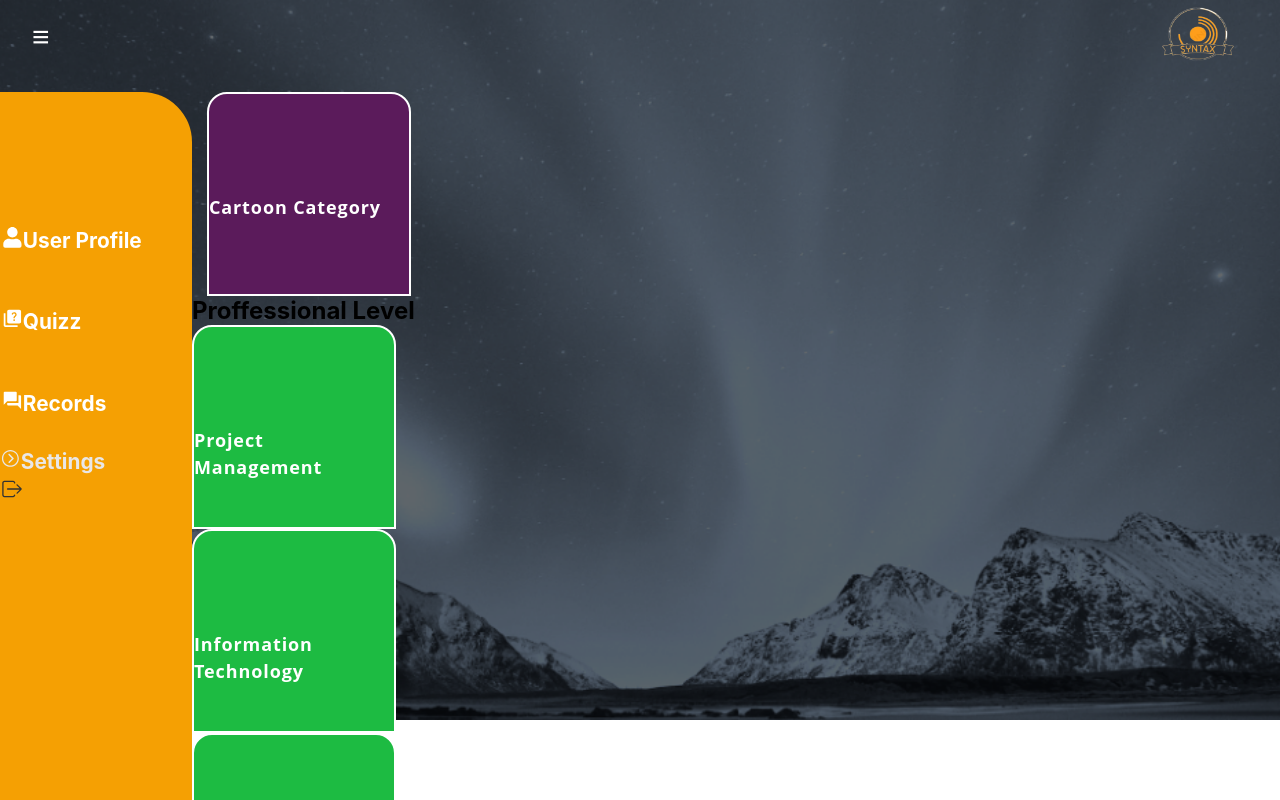
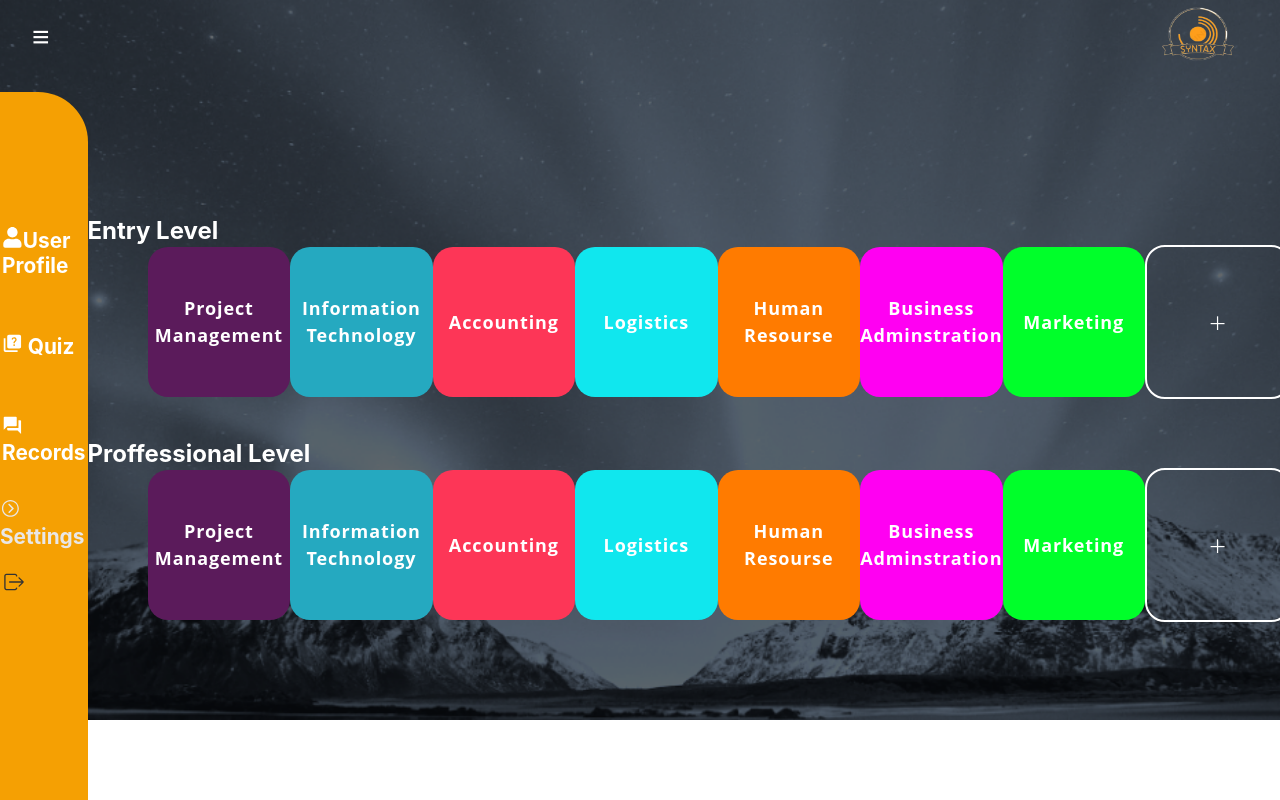
Before and after one commit to Adetoke0987/SyntaxQuizz, a React (Vite) app: page /dashboard/quiz in a window 1280 px wide. Shown: the top 800 px of the page. Built offline with nearby package versions, Linux system fonts and the light colour scheme.

Commit message:
updated version
updated version

```diff
--- a/src/components/navigation/Navbar.jsx
+++ b/src/components/navigation/Navbar.jsx
@@ -1,15 +1,16 @@
+
 import React, { useState } from "react";
-// import { NavLink } from "react-router-dom";
+import { NavLink } from "react-router-dom";
 import style from "./Navbar.module.css";
-import { IoMdClose } from "react-icons/io";
-import syntax from "../../../src/assets/logo2.png";
-import NavLinks from "../navlinks/NavLinks";
+import { IoMdClose } from 'react-icons/io';
+import syntax from '../../../src/assets/logo2.png'
 
 const Navbar = () => {
+
   const [isOpen, setIsOpen] = useState(false);
 
   const toggleMenu = () => {
-    const data = !isOpen;
+    const data = !isOpen
     setIsOpen(data);
   };
   // const revealLinks = ()=>{
@@ -38,56 +39,49 @@ const Navbar = () => {
   //     hideLinks();
   //   }
   // };
-  const navLinks = [
-    {
-      to: "/",
-      children: "Home",
-      className: style.navlink
-    },
-    {
-      to: "/help",
-      children: "Help",
-      className: style.navlink
-    },
-    {
-      to: "/login",
-      children: "Login",
-      className: style.navlink
-    },
-    {
-      to: "/signup",
-      children: "SignUp",
-      className: style.navlink
-    },
-    {
-      to: "/signup",
-      children: "Create Quiz",
-      className: style.createbutton
-    }
-  ]
+
+
   return (
     <nav className={style.navbarContainer}>
       <div className={style.text2}>
-        <div onClick={toggleMenu}>
-          {isOpen ? <IoMdClose className={ `${isOpen? style.hamburger: ""}`} /> : <span className={`${!isOpen ? style.hamburger:""}`}>≡</span>}
+        <div onClick={toggleMenu} >
+          {isOpen ? <IoMdClose /> : <span className={style.hamburger}>≡</span>}
         </div>
         {isOpen && (
-          <div className={style.linkscontainer}>
-           {
-            navLinks.map(({to,children,className})=>(
-              <NavLinks to={to} children={children} className={className} />
+            <div className={style.linkscontainer}>
+            <NavLink to="/" className={style.navlink}>
+              Home
+            </NavLink>
+            <NavLink to="/help" className={style.navlink}>
+              Help
+            </NavLink>
+            <NavLink to="/login" className={style.navlink}>
+              Login
+            </NavLink>
+            <NavLink to="/signup" className={style.navlink}>
+              Sign up
+            </NavLink>
 
-            ))
-           }
+            <NavLink to="/signup" className={style.createbutton}>
+              Create Quiz
+            </NavLink>
+
           </div>
         )}
+
+
+
+
+
       </div>
+
 
       <div className={style.logocontainer}>
         {/* <NavLink to="/"> */}
-        <img src={syntax} alt="logo" className={style.logo} />
+          <img src={syntax} alt="logo" className={style.logo}/>
         {/* </NavLink> */}
       </div>
+
     </nav>
   );
 };
--- a/src/components/navigation/Navbar.module.css
+++ b/src/components/navigation/Navbar.module.css
@@ -1,6 +1,4 @@
-.active{
-  background-color: darkblue;
-}
+
 
 .navbarContainer {
     display: flex;
@@ -17,11 +15,6 @@
     font-size: 30px;
     font-weight: 700;
     cursor: pointer;
-  }
-  .hamburger:hover{
-    font-size: 40px;
-    padding: 10px;
-    color: orange;
   }
   .text2{
     display: flex;
@@ -50,10 +43,6 @@
     /* transition: transform 5.5s ease;
     transform: translateY(-40%); */
 
-
-  }
-  .linkscontainer:hover{
-    width: 24vw;
   }
   /* .linkscontainer .navlink .active{
     transform: translateY(0);
@@ -64,7 +53,6 @@
     text-decoration: none;
     margin-right: 20px;
     font-weight: 500;
-    font-size: 20px;
     /* opacity: 0;
     transition: opacity 5.5s ease; */
 
@@ -74,15 +62,8 @@
   } */
 
   .navlink:hover {
-    /* text-decoration: none; */
-    text-align: center;
-    font-size: 30px;
-    border: 2px solid orange;
-    /* background-color: bisque; */
-    width: 100px;
-    border-radius: 5px;
-    height: 100%;
-    margin-left: 10px;
+    text-decoration: none;
+
   }
 
 
@@ -98,9 +79,11 @@
   }
 
   .createbutton:hover {
-    background-color: white;
-    font-size: 20px;
-    color: orange;
+    background-color: #0f0f10;
     cursor: pointer;
 
   }
+  .active{
+    border: 2px solid orange;
+     border-bottom: 3px solid rgb(245, 160, 3);
+}
--- a/src/components/navlinks/NavLinks.jsx
+++ b/src/components/navlinks/NavLinks.jsx
@@ -1,10 +1,10 @@
 import { NavLink } from 'react-router-dom'
 import './navlink.module.css'
 
-const NavLinks = ({to, children, icon, className}) => {
+const NavLinks = ({to, children, icon}) => {
   return (
     <>
-      <NavLink  to={to} className={className}>
+      <NavLink  to={to}>
         <div >
             <span>{icon}</span>
             <span>{children}</span>
--- a/src/components/navlinks/navlink.module.css
+++ b/src/components/navlinks/navlink.module.css
@@ -0,0 +1,12 @@
+a{
+    display: flex;
+    align-items: center;
+    padding: 1em 0 1em 0;
+    cursor: pointer;
+    text-decoration: none;
+    color: white;
+    width: 100%;
+    height: 100%;
+    margin: 2px;
+
+}
--- a/src/components/sidebar/Sidebar.jsx
+++ b/src/components/sidebar/Sidebar.jsx
@@ -24,57 +24,30 @@ const Sidebar = ({ onLogout }) => {
     const changed = !showSettingsDropdown;
     setShowSettingsDropdown(changed);
   };
-  const sideBarLinks = [
-    {
-      to: "/dashboard",
-      icon: <FaUser/>,
-      children: "User Profile"
-    },
-    {
-      to: "/dashboard/quiz",
-      icon: <MdQuiz />,
-      children: "Quizz"
-    },
-    {
-      to: "/dashboard/records",
-      icon: <MdQuestionAnswer />,
-      children: "Records"
-    }
-  ]
-  const dropDown = [
-    {
-      to: "/dashboard/settings",
-      icon:    <FiSettings />,
-      children: "General Settings"
-    },
-    {
-      to: "/dashboard/settings/notification",
-      icon:     <MdEditNotifications />,
-      children: "Notification Settings"
-    },
-    {
-      to: "/dashboard/settings/quizset",
-      icon:     <MdOutlineDisplaySettings />,
-      children: "Quiz Settings"
-    }
-
-  ]
 
   return (
     <div id={style.sidewrapper}>
       <div id={style.gold}>
         <div id={style.links}>
-          {
-            sideBarLinks.map(({to,children,icon})=>(
-              <NavLinks to={to} children={children} icon={icon} className={style.a} />
-            ))
-          }
+          <NavLinks to="/dashboard/" icon={<FaUser />} label="User Profile" className={style.linktext}>
+             User Profile
+          </NavLinks>
+          <NavLinks to="/dashboard/quiz" icon={<MdQuiz />} label="Quiz">
+            {" "}
+            Quiz
+          </NavLinks>
+          <NavLinks
+            to="/dashboard/records"
+            icon={<MdQuestionAnswer />}
+            label="Records"
+          >
+            Records
+          </NavLinks>{" "}
           {/* Dropdown for Settings */}
-          <div >
+          <div className="dropdown-wrapper">
             <div
-
+              className="dropdown-header"
               onClick={change}
-              className={`${style.drop} ${showSettingsDropdown? style.active: ""}`}
             >
               <span>
                 {showSettingsDropdown ? (
@@ -86,12 +59,23 @@ const Sidebar = ({ onLogout }) => {
               <span id="drp">Settings</span>
             </div>
             {showSettingsDropdown && (
-              <div className={style.dropInfo}>
-               {
-                dropDown.map(({to, icon,children})=>(
-                  <NavLinks to={to} children={children} icon={icon} className={style.dropped}/>
-                ))
-               }
+              <div className="dropdown-content">
+                <NavLinks to="/dashboard/settings" className="dropdown-links">
+                  <FiSettings />
+                  General Settings
+                </NavLinks>
+                <NavLinks
+                  to="/dashboard/settings/notification"
+                  className="dropdown-links"
+                >
+                  <MdEditNotifications /> Notification Settings
+                </NavLinks>
+                <NavLinks
+                  to="/dashboard/settings/quizset"
+                  className="dropdown-links"
+                >
+                  <MdOutlineDisplaySettings /> Quiz Settings
+                </NavLinks>
                 {/* Add more settings links as needed */}
               </div>
             )}
--- a/src/components/sidebar/sidebar.module.css
+++ b/src/components/sidebar/sidebar.module.css
@@ -1,20 +1,18 @@
-#sidewrapper {
+#sidewrapper{
     width: 15vw;
     height: 90vh;
     border-top-right-radius: 50px;
     background: rgb(245, 160, 3);
     margin-left: -20px;
 }
-#sidewrapper:hover {
-  border: 2px solid white;
-  background-color: rgba(255, 166, 0, 0.76);
+
+
+#gold{
+    margin-top:7em;
 }
 
-#gold {
-  margin-top: 7em;
-}
 
-#out {
+#out{
     margin-top: 20vh;
     height: 30vh;
     width: 100%;
@@ -24,7 +22,7 @@
     align-items: center;
 }
 
-#links {
+#links{
     color: rgb(233, 231, 231);
     flex-direction: column;
     border-radius: 1em;
@@ -34,65 +32,19 @@
     font-weight: 700;
     gap: 10px;
 }
-.linktext {
+.linktext{
     color: white;
 }
-#drp {
+#drp{
     cursor: pointer;
-}
-.drop {
-  position: relative;
-  /* background-color: aquamarine; */
-}
-.drop:hover {
-  margin-left: 30px;
-  border: 1px solid white;
-  font-size: 30px;
-  width: 200px;
-  cursor: pointer;
+
 }
 
-.active {
-  margin-left: 30px;
-  border: 1px solid white;
-  font-size: 30px;
-  width: 200px;
+.active{
+    /* background: rgb(245, 160, 3); */
+
+    /* border-top: none;
+    border-left: none;
+    border-right: none; */
+    border-bottom: 4px solid rgb(13, 13, 12);
 }
-
-.a {
-  display: flex;
-  align-items: center;
-
-  padding: 1em 0 1em 0;
-  cursor: pointer;
-  text-decoration: none;
-  color: white;
-  border-radius: 8px;
-  width: 100%;
-  height: 100%;
-  margin: 2px;
-}
-.a:hover {
-  justify-content: center;
-  font-size: 30px;
-  background-color: orange;
-  width: 200px;
-  height: 10px;
-  margin-left: 30px;
-}
-.dropped {
-  display: flex;
-  align-items: center;
-  padding: 1em 0 1em 0;
-  cursor: pointer;
-  /* background-color: firebrick; */
-  text-decoration: none;
-  color: white;
-  border-radius: 8px;
-  width: 80%;
-  height: 20px;
-}
-.dropped:hover {
-  margin-left: 20px;
-  background-color: orange;
-}
--- a/src/pages/Home.module.css
+++ b/src/pages/Home.module.css
@@ -17,10 +17,10 @@
 .btndiv{
   /* width: 10vw; */
   /* background-color: darkblue; */
-  /* margin-left: 200px; */
-  display: flex;
+  margin-left: 200px;
+  /* display: flex;
   align-items: center;
-  justify-content: center;
+  justify-content: center; */
 }
 .show{
   opacity: 1;
@@ -69,11 +69,8 @@
   margin-top: 10px;
 }
 
-.button:hover {
-  color: orange;
-  font-weight: 700;
-  font-size: 25px;
-  background-color: white;
+button:hover {
+  background-color: #0056b3;
 }
 
 
--- a/src/pages/quiz/Quiz.css
+++ b/src/pages/quiz/Quiz.css
@@ -1,3 +1,41 @@
+.all_prof{
+    display: flex;
+    flex-direction: column;
+    color: white;
+    height:  100%;
+    margin-top: 10%;
+    gap: 40px;
+    width: 100%;
+
+}
+
+#title{
+    font-weight: bold;
+    font-size: 18px;
+    display: flex;
+    justify-content: center;
+    align-items: center;
+    color: white;
+    cursor: pointer;
+
+
+  }
+
+#titleA{
+    font-weight: bold;
+    font-size: 18px;
+    color: white;
+    cursor: pointer;
+    display: flex;
+    justify-content: center;
+    align-items: center;
+    font-size: 30px;
+    font-weight: lighter;
+
+
+}
+
+
 .allQuiz{
     display: flex;
     justify-content: space-around;
@@ -5,15 +43,22 @@
     margin-left: 5%;
 }
 
+.allQuiz2{
+    display: flex;
+    justify-content: space-around;
+    align-items: center;
+    margin-left: 5%;
+}
+
 .quizBox{
-    height: 200px;
-    width: 200px;
-    background-color: rgb(29, 187, 66);
-    border: 2px white solid;
-    gap: 20px;
+    height: 150px;
+    width: 150px;
+    display: flex;
+    border: none;
+    text-align: center;
+    justify-content: center;
     align-items: center;
-    border-top-left-radius:20px ;
-    border-top-right-radius:20px ;
+    border-radius:20px ;
     cursor: pointer;
 
 }
@@ -27,19 +72,21 @@
     left: 0;
     cursor: pointer;
     z-index: 9;
+}
 
-  }
-  .pop__close{
+.pop__close{
     border: none;
-    color: black;
-    background-color: rgb(224, 224, 224);
+    color: rgb(37, 37, 37);
+    background-color: rgb(233, 233, 233);
     border: none;
-  }
-  .pop__close:hover{
+}
+
+.pop__close:hover{
     background-color: rgb(195, 190, 190);
 
-  }
-  .popButtons{
+}
+
+.popButtons{
     display: flex;
     background-color: rgb(224, 224, 224);
     position: fixed;
@@ -56,30 +103,6 @@
     justify-content: space-around;
     gap: 20px;
     margin-top: 25%;
-  }
-
-  #title{
-    font-weight: bold;
-    font-size: 18px;
-    margin-top: 50%;
-    color: white;
-    cursor: pointer;
-
-  }
-.categories_body{
-    background-color: white;
-    position: fixed;
-    top: 0;
-    right: 0;
-    bottom: 0;
-    left: 0;
-    margin: auto;
-    z-index: 10;
-    padding: 30px;
-    width: fit-content;
-    height: fit-content;
-
-
 }
 
 .allButtons{
@@ -88,20 +111,38 @@
     flex-direction: column;
 }
 
-.cartoon{
+.project{
     background-color: rgb(91, 27, 91);
 }
-.geography{
+.ict{
     background-color: rgb(37, 169, 192);
 }
 
-.music{
+.acct{
     background-color: rgb(253, 54, 87);
 }
 
-.science{
-    background-color: rgb(238, 75, 16);
+.logic{
+    background-color: rgb(16, 231, 238);
 }
+
+.hr{
+    background-color: rgb(255, 123, 0);
+}
+
+.ba{
+    background-color: rgb(255, 0, 242);
+}
+
+.mkt{
+    background-color: rgb(0, 255, 42);
+}
+
+.add{
+    border: 2px solid white;
+
+}
+
 #btn{
     width: 200px;
     background-color: rgb(48, 58, 58);
@@ -111,15 +152,18 @@
     font-size: 15px;
 
 }
+
 #btn:hover{
     background-color: rgb(123, 123, 123);
     color: black;
 }
+
 #p{
     color: white;
     margin-left: 40%;
     font-size: 17px;
 }
+
 #p:hover{
     color: rgb(13, 13, 13);
 
--- a/src/pages/quiz/Quiz.jsx
+++ b/src/pages/quiz/Quiz.jsx
@@ -14,10 +14,35 @@ const Quiz = () => {
 
 
   return (
-    <div className= 'categorie_-body' >
-      <div className= 'allQuiz'>
-        <div className= 'cartoon quizBox' onClick={popHandler}>
-          <h3 id='title'>Cartoon Category</h3>
+    <div className='all_prof'>
+      <div className='categories-body' >
+         <h2 id='Et'>Entry Level</h2>
+        <div className='allQuiz'>
+
+          <div className='project quizBox' onClick={popHandler}>
+            <h3 id='title'>Project Management</h3>
+          </div>
+          <div className='ict quizBox' onClick={popHandler}>
+            <h3 id='title'>Information Technology</h3>
+          </div>
+          <div className='acct quizBox' onClick={popHandler}>
+            <h3 id='title'>Accounting</h3>
+          </div>
+          <div className='logic quizBox' onClick={popHandler}>
+            <h3 id='title'>Logistics</h3>
+          </div>
+          <div className='hr quizBox' onClick={popHandler}>
+            <h3 id='title'>Human Resourse</h3>
+          </div>
+          <div className='ba quizBox' onClick={popHandler}>
+            <h3 id='title'>Business Adminstration</h3>
+          </div>
+          <div className='mkt quizBox' onClick={popHandler}>
+            <h3 id='title'>Marketing</h3>
+          </div>
+          <div className='add quizBox' onClick={popHandler}>
+            <h3 id='titleA'>+</h3>
+          </div>
         </div>
         {pop && (
           <div className='pop'>
```
Also changed, not shown: src/index.css (line endings or trailing spaces). Lines whose indentation alone changed are shown as unchanged.
